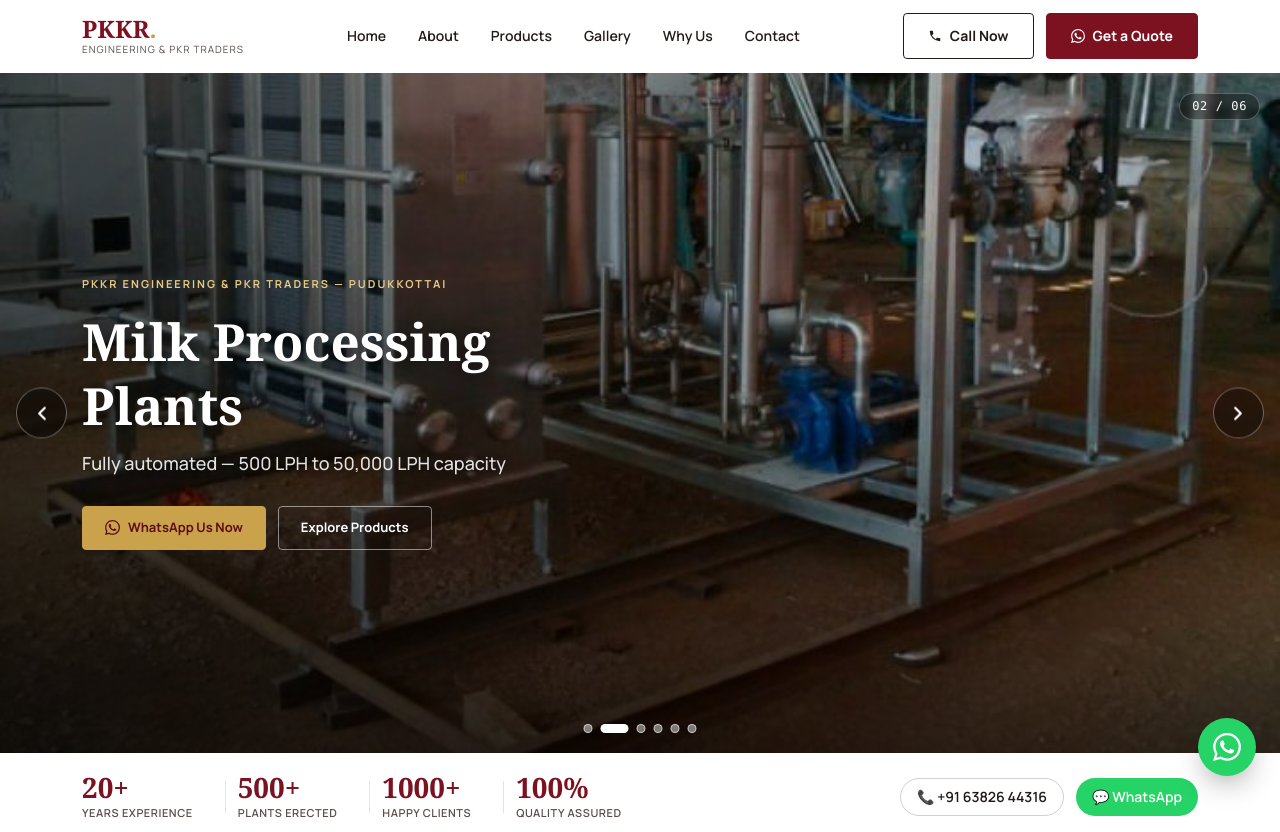
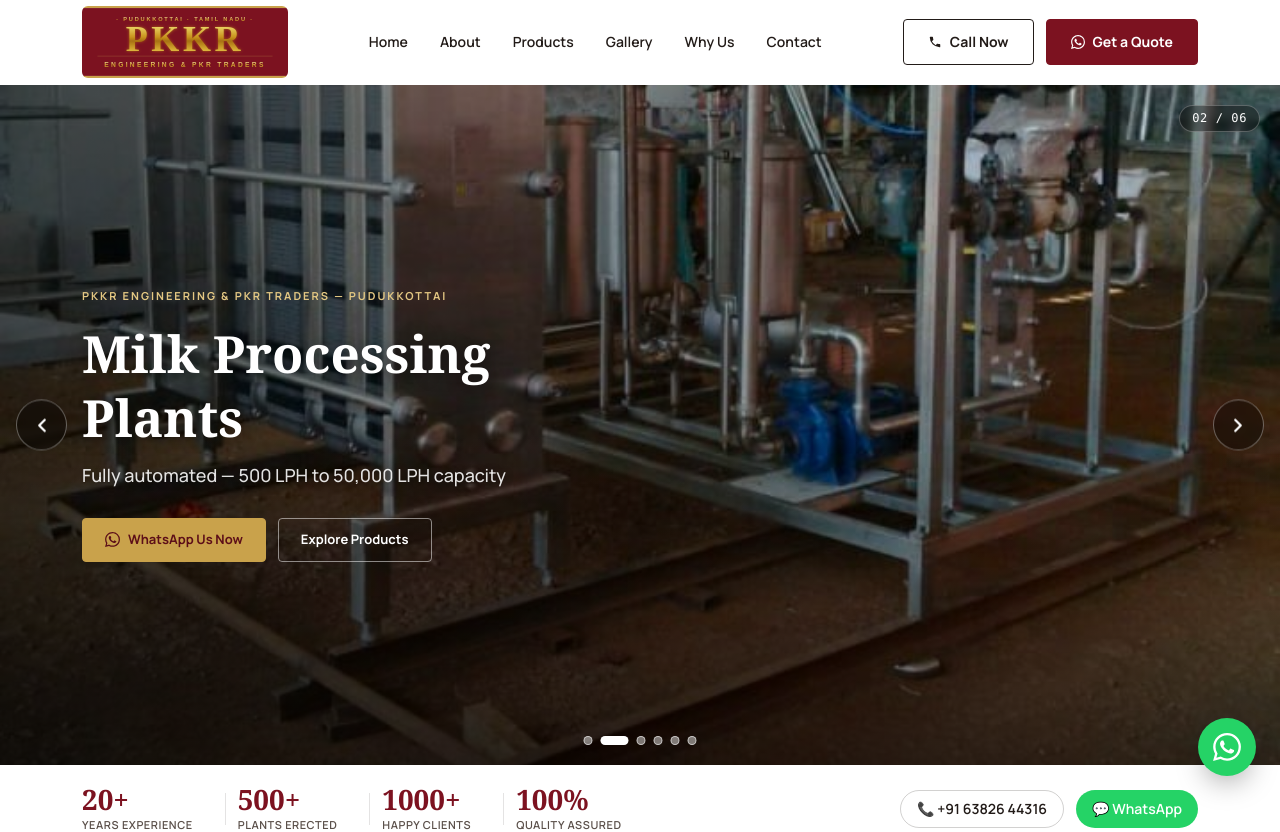
Before and after one commit to durai15/PKKR, a Next.js app: page / in a window 1280 px wide. Shown: the top 832 px of the page. Built offline with nearby package versions, Linux system fonts and the light colour scheme.

Commit message:
Added hero section logo,

```diff
--- a/components/layout/Header.tsx
+++ b/components/layout/Header.tsx
@@ -25,23 +25,25 @@ export default function Header() {
       }`}
     >
       <div className="max-w-[1180px] mx-auto px-6 lg:px-8">
-        <div className="flex items-center justify-between h-16 lg:h-[72px]">
-          {/* Brand */}
-          <Link href="#hero" onClick={closeMenu} className="flex items-center gap-3 flex-shrink-0">
-            <div>
-              <div
-                className="font-black text-2xl leading-none"
-                style={{ fontFamily: "Georgia, serif", color: "var(--maroon)" }}
-              >
-                PKKR<span style={{ color: "var(--gold)" }}>.</span>
-              </div>
-              <div
-                className="text-[10px] uppercase tracking-widest leading-tight mt-0.5"
-                style={{ color: "var(--ink-soft)" }}
-              >
-                Engineering & PKR Traders
-              </div>
-            </div>
+        <div className="flex items-center justify-between h-[76px] lg:h-[84px]">
+          {/* Brand Logo - All Screen Sizes */}
+          <Link
+            href="#hero"
+            onClick={closeMenu}
+            className="flex items-center flex-shrink-0 relative"
+            aria-label="PKKR Engineering & PKR Traders - Dairy Equipment Specialists, Pudukkottai"
+          >
+            {/* Logo Image - Responsive across all devices */}
+            <img
+              src="/logo-horizontal.svg"
+              alt="PKKR Engineering & PKR Traders - Dairy Equipment, Plant Erection & Machinery, Pudukkottai, Tamil Nadu"
+              className="h-14 sm:h-16 lg:h-[72px] w-auto"
+              style={{ borderRadius: '6px' }}
+              width="320"
+              height="72"
+              loading="eager"
+              fetchPriority="high"
+            />
           </Link>
 
           {/* Desktop Nav */}
```
Also changed, not shown: public/logo-horizontal.svg (added).
